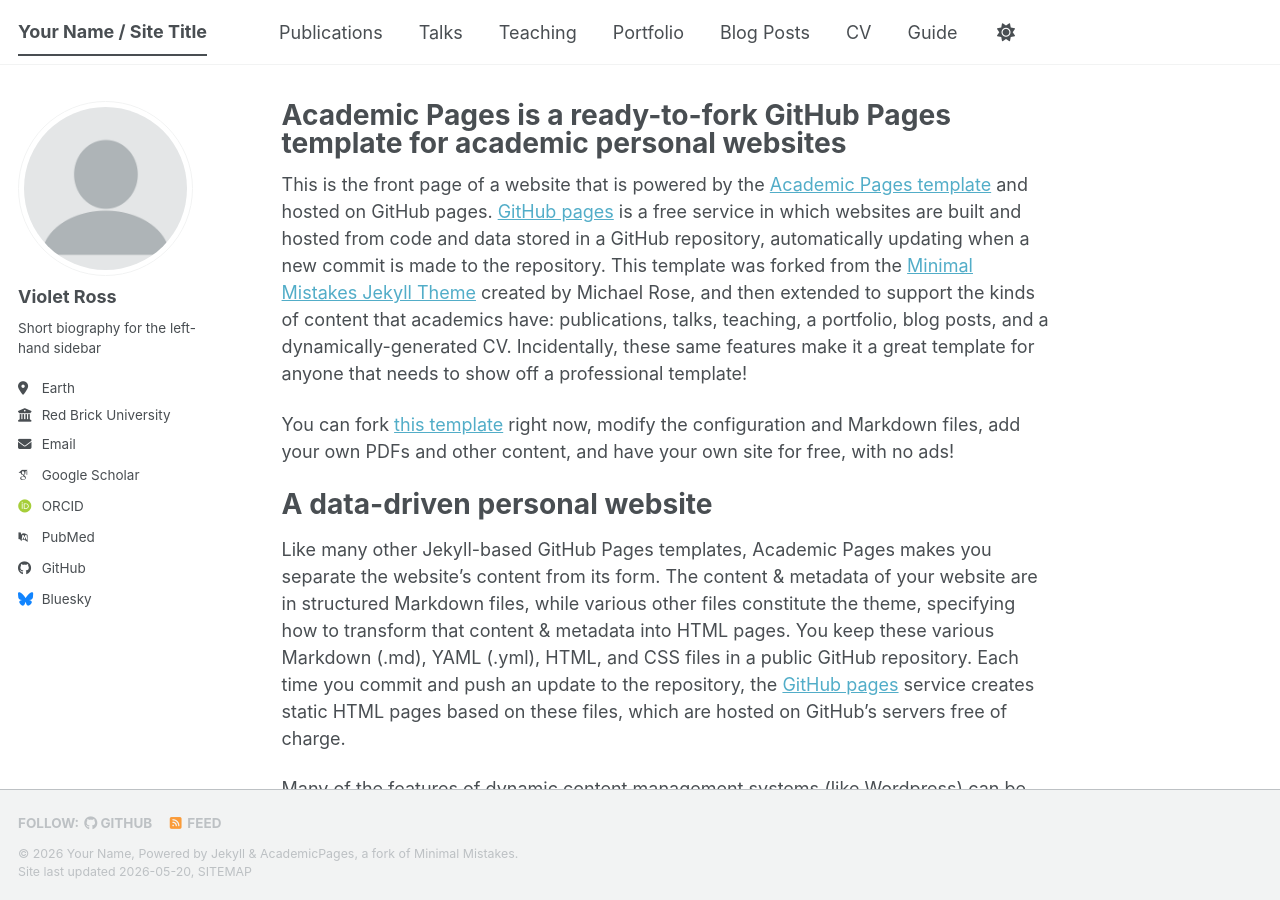
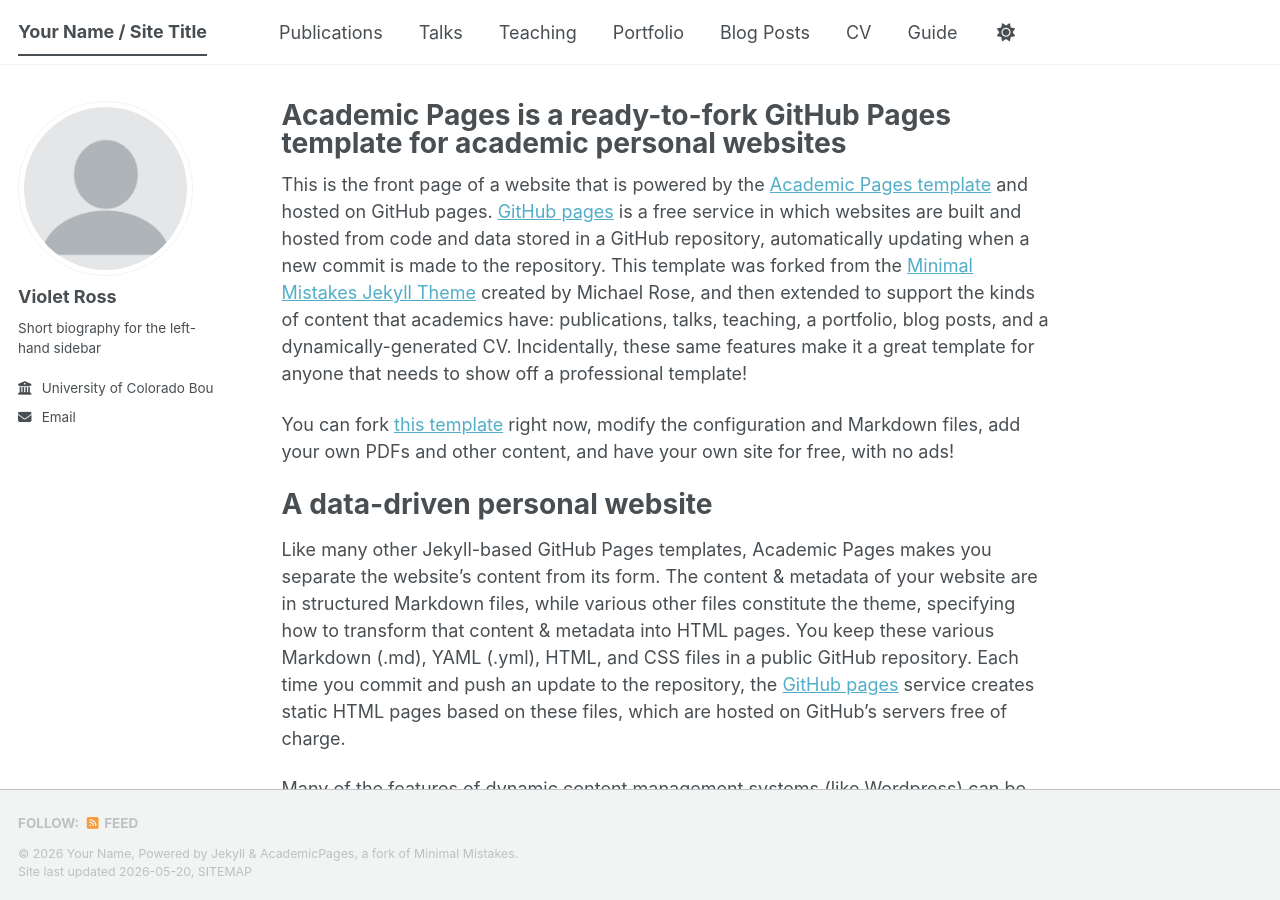
Before and after one commit to Violet-Ross/violet-ross.github.io, a Jekyll site: the page built from _pages/about.md, in a window 1280 px wide and 900 px high. Built offline with Jekyll 4.4.1, drawn with Linux system fonts in a browser that asks for light colours; some web fonts are replaced; a script bundle is joined from its source files by our own code; library files that are not in the unit come from our copies.

Commit message:
Update _config.yml

```diff
--- a/_config.yml
+++ b/_config.yml
@@ -27,21 +27,21 @@ author:
   name             : "Violet Ross"
   pronouns         : # example: "she/her"
   bio              : "Short biography for the left-hand sidebar"
-  location         : "Earth"
-  employer         : "Red Brick University"
+  location         : # "Earth"
+  employer         : "University of Colorado Boulder"
   uri              : # URL
-  email            : "none@example.org"
+  email            : "violet.ross(at)colorado.edu"
 
   # Academic websites
   academia         : # URL
   arxiv            : # URL - Update with the correct link to your profile
-  googlescholar    : "https://scholar.google.com/citations?user=PS_CX0AAAAAJ"
+  googlescholar    : #"https://scholar.google.com/citations?user=PS_CX0AAAAAJ"
   inspire-hep      : # URL
   impactstory      : # URL
-  orcid            : "https://orcid.org/yourorcidurl"
+  orcid            : #"https://orcid.org/yourorcidurl"
   semantic         : # URL
   ssrn             : # URL
-  pubmed           : "https://www.ncbi.nlm.nih.gov/pubmed/?term=john+snow"
+  pubmed           : #"https://www.ncbi.nlm.nih.gov/pubmed/?term=john+snow"
   researchgate     : # URL
   scopus           : # URL
   zotero           : # URL
@@ -51,13 +51,13 @@ author:
   bitbucket        : # Username - Update with your username on the site
   codepen          : # Username
   dribbble         : # Username
-  github           : "academicpages"
+  github           : #"academicpages"
   kaggle           : # Username
   stackoverflow    : # User number or user number and name (i.e., use "1" or "1/jeff-atwood")
 
   # Social media
   artstation       : # Username
-  bluesky          : "bsky.app" # Replace this with you Bluesky username
+  bluesky          : #"bsky.app" # Replace this with you Bluesky username
   facebook         : # Username
   flickr           : # Username
   foursquare       : # Username
```
